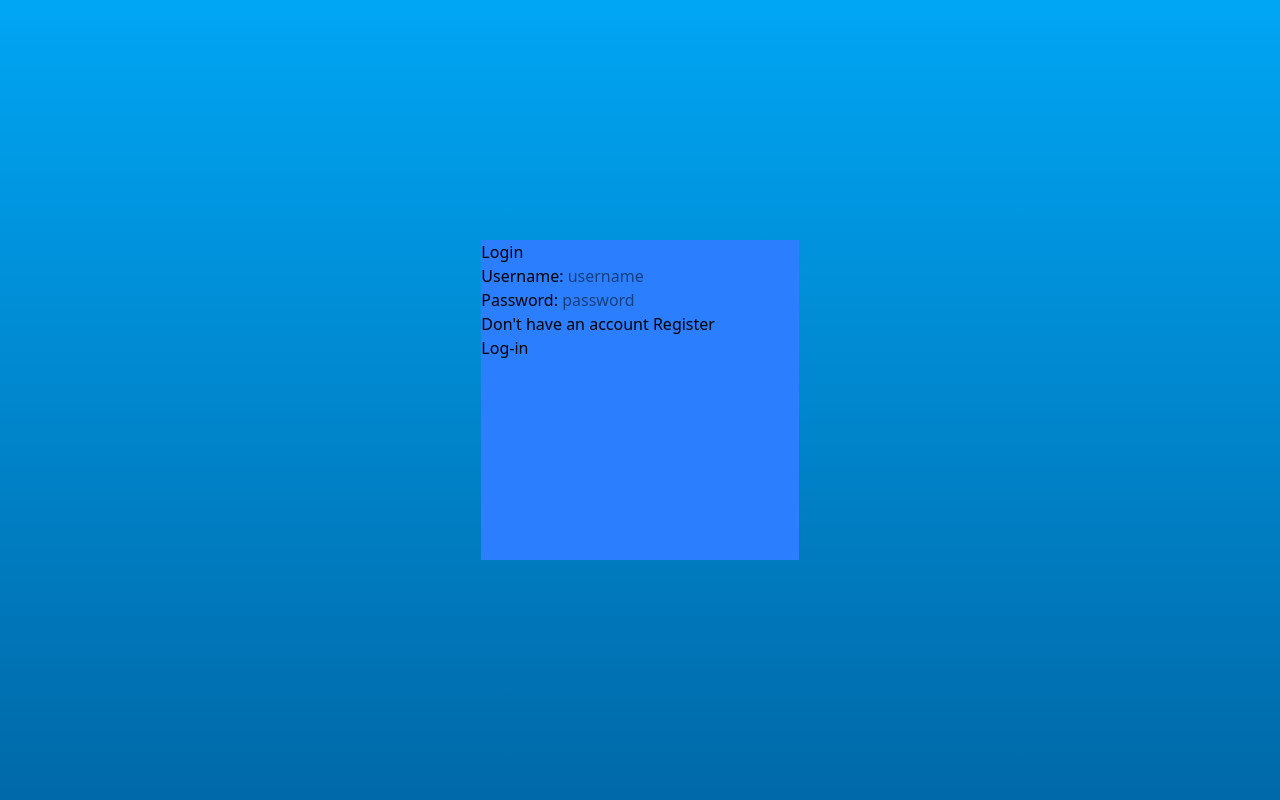
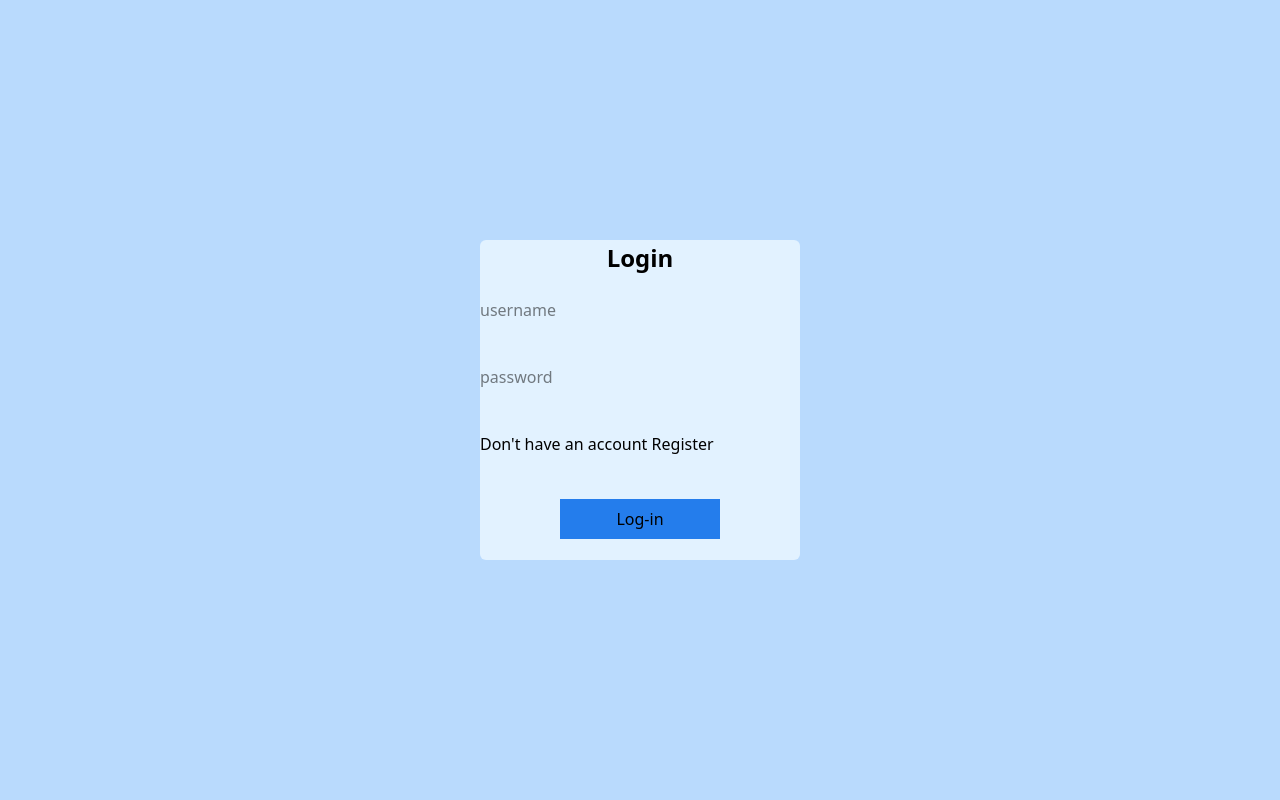
Before and after one commit to ErikEvertonRodrigues/chat_project, a Django app: page /accounts/login/ in a window 1280 px wide. Run offline with Django 5.2, Linux system fonts and the light colour scheme; style sheets or scripts are compiled from the project's sources.

Commit message:
add tailwind cli into the project

```diff
--- a/accounts/templates/accounts/login.html
+++ b/accounts/templates/accounts/login.html
@@ -3,10 +3,10 @@
 {% block title %} Login {% endblock %}
 
 {% block content %}
-    <main class="h-screen bg-linear-to-b from-sky-500 to-sky-700 flex justify-center items-center">
-        <div class="h-[20rem] bg-blue-500">
-            <h1>Login</h1>
-            <form method="post">
+    <main class="h-screen bg-login-background flex justify-center items-center">
+        <div class="h-[20em] min-w-[20em] bg-login-div-background rounded-md">
+            <h1 class="text-center text-[24px] font-bold ">Login</h1>
+            <form class="flex h-[calc(100%-36px)] flex-col justify-around" method="post">
                 {% csrf_token %}
                 {% if messages %}
                     <div>
@@ -16,15 +16,13 @@
                     </div>
                 {% endif %}
                 <div>
-                    <label for="">Username: </label>
                     <input type="text" name="username" placeholder="username" required>
                 </div>
                 <div>
-                    <label for="">Password: </label>
                     <input type="password" name="password" placeholder="password" required>
                 </div>
                 <p>Don't have an account <a href="/accounts/register/">Register</a></p>
-                <button type="submit">Log-in</button>
+                <button class="h-[40px] w-[50%] bg-login-button self-center" type="submit">Log-in</button>
             </form>
         </div>
     </main>
--- a/chat/templates/base.html
+++ b/chat/templates/base.html
@@ -4,7 +4,8 @@
     <meta charset="UTF-8">
     <meta name="viewport" content="width=device-width, initial-scale=1.0">
     <title>{% block title %} {% endblock %}</title>
-    <script src="https://cdn.jsdelivr.net/npm/@tailwindcss/browser@4"></script>
+    {% load static %}
+    <link rel="stylesheet" href="{% static 'css/output.css' %}">
     {% block head_extra %} {% endblock %}
 </head>
 <body>
--- /dev/null
+++ b/static/css/input.css
@@ -0,0 +1,7 @@
+@import "tailwindcss";
+
+@theme {
+    --color-login-background: #B9DAFD;
+    --color-login-div-background: #E2F2FF;
+    --color-login-button: #247DEC;
+}
```
Also changed, not shown: package.json (added, +24 -0 lines), tailwind.config.js (added, +9 -0 lines), package-lock.json (added), 2 other files.
